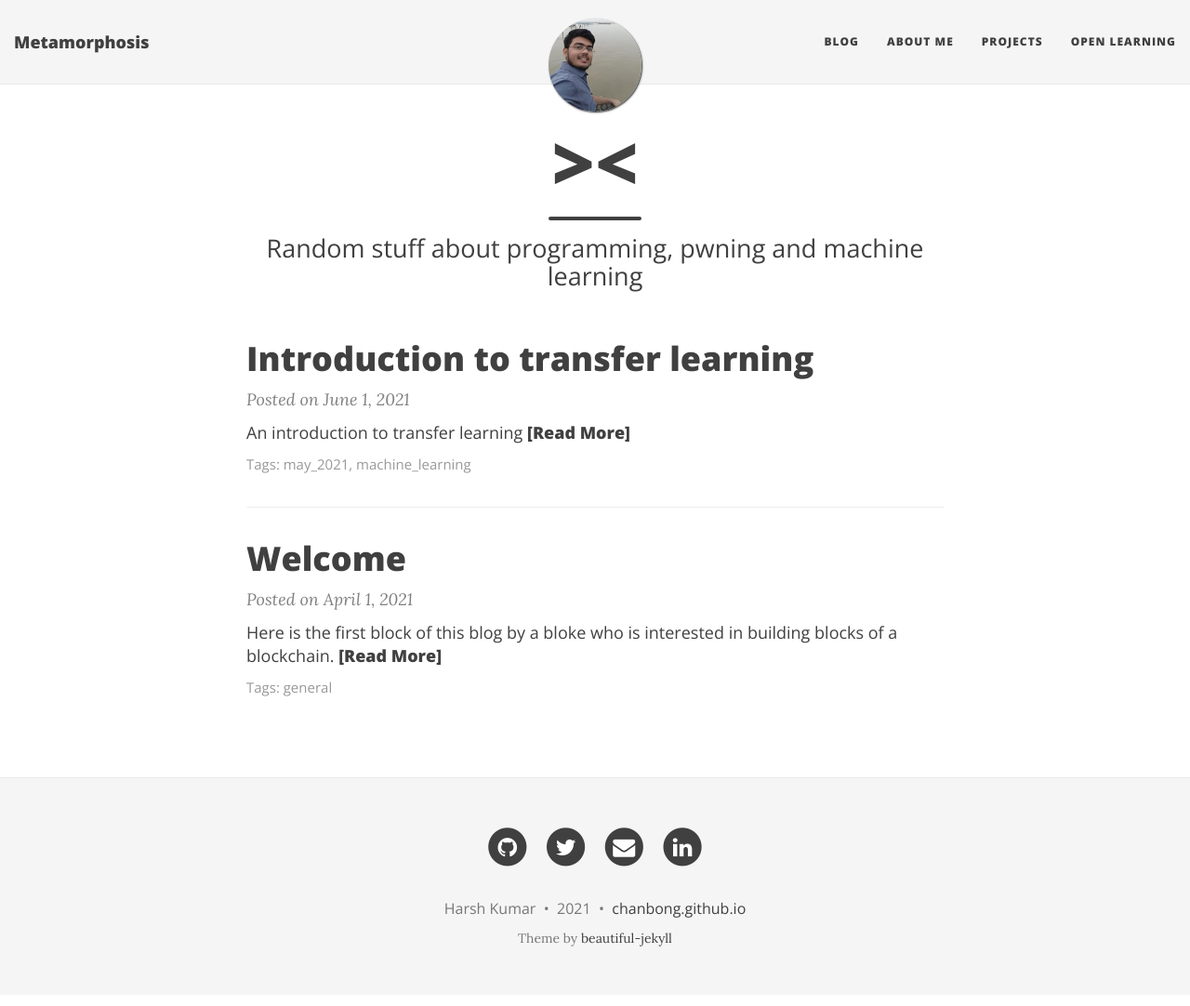
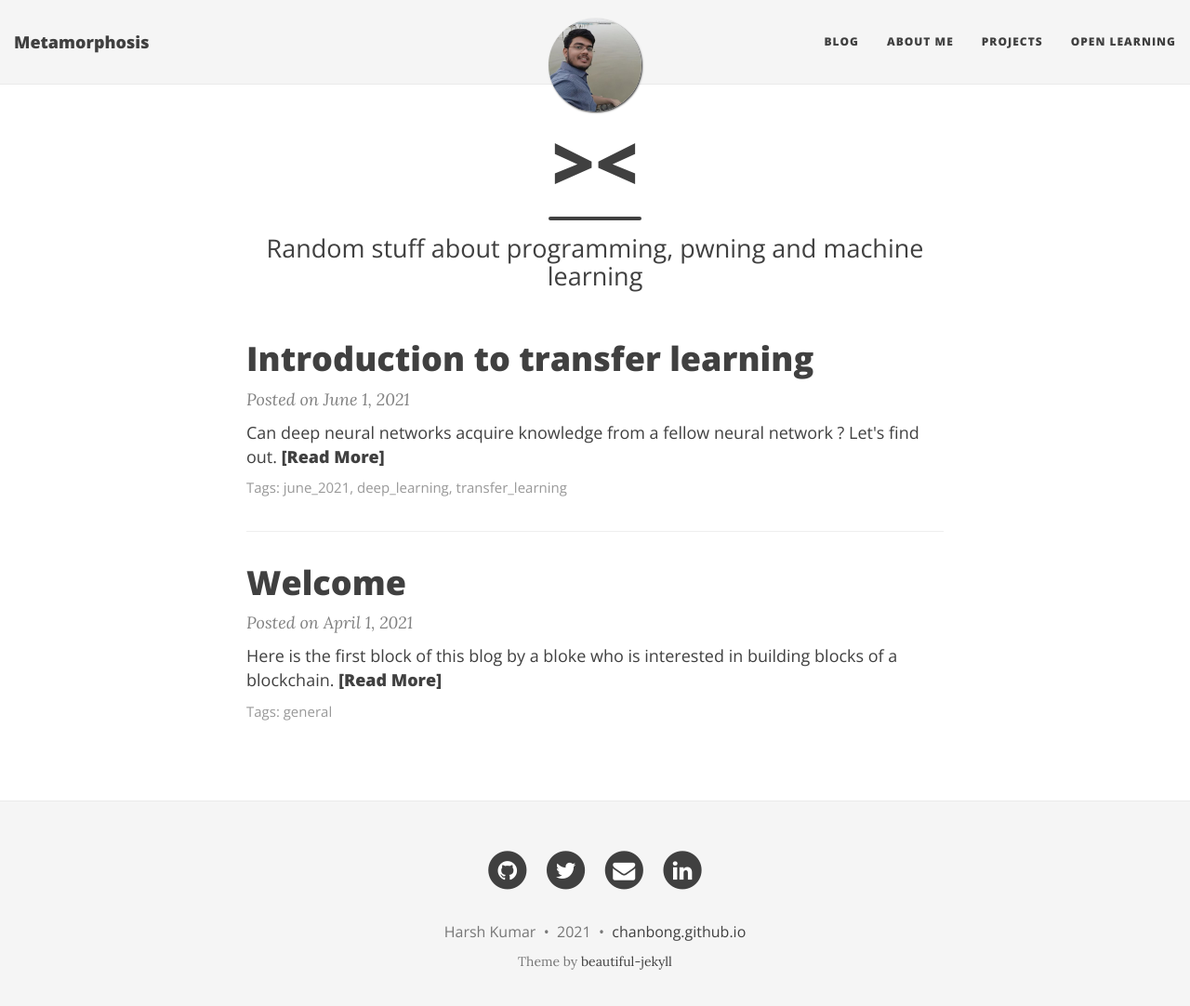
Before and after one commit to ChanBong/chanbong.github.io, a Jekyll site: the page built from index.html, in a window 1280 px wide and 1095 px high. Shown: the top 1082 px of the window at 93% size. Built offline with Jekyll 4.4.1, drawn with Linux system fonts in a browser that asks for light colours; nearby versions of some CDN libraries; the list of posts is cut into pages by our own code.

Commit message:
typo fix

```diff
--- a/_posts/2021/2021-06-02-transfer_learning.markdown
+++ b/_posts/2021/2021-06-02-transfer_learning.markdown
@@ -3,9 +3,9 @@ layout: post
 title: 'Introduction to transfer learning'
 date: '2021-06-01 15:04'
 excerpt: >-
-  An introduction to transfer learning
+  Can deep neural networks acquire knowledge from a fellow neural network ? Let's find out.
 comments: true
-tags: [may_2021, machine_learning]
+tags: [june_2021, deep_learning, transfer_learning]
 ---
 
 If we think intuitively, it is not realistic and practical for us to learn everything from scratch. We always try to solve a new task based on the knowledge obtained from past experiences. For example, we may find that learning to recognize apples might help to identify pears or learning a programming language, say C++, can facilitate learning some other language, say Python, as the basic programming fundamentals remain the same.
```
